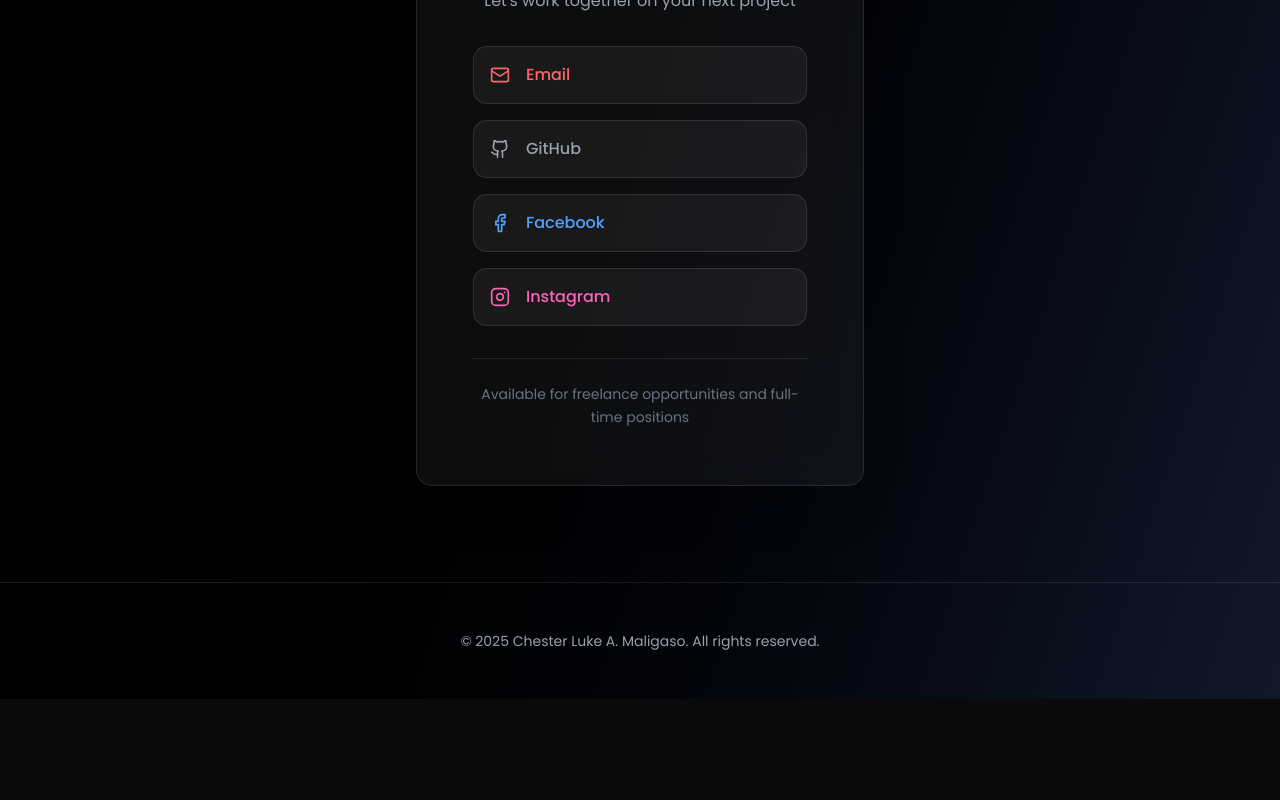
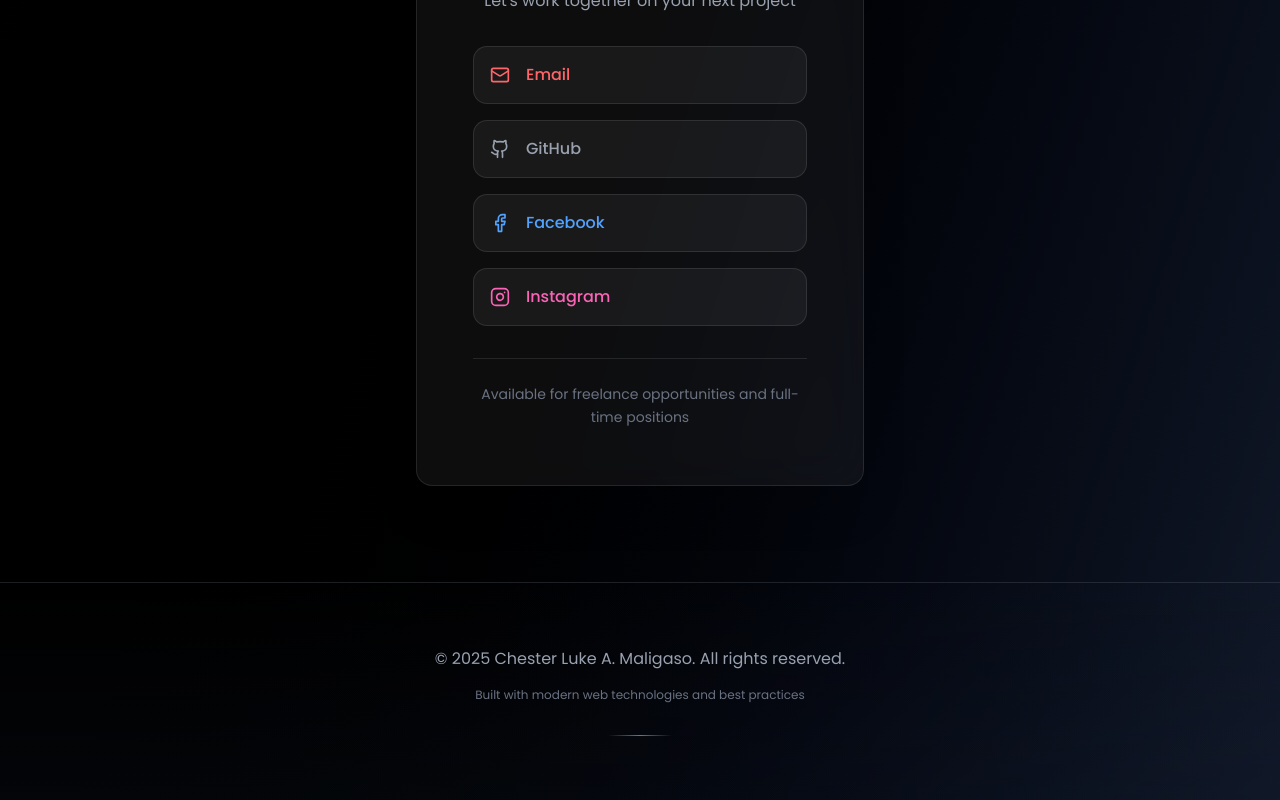
Before and after one commit to Kukaas/Kukaass, a Next.js app: page / in a window 1280 px wide. Shown: the part 3259-4059 px from the top of the page. Before the commit the page ends 3958 px from the top, so only its background shows below. Built offline with nearby package versions, Linux system fonts and the light colour scheme; no server answers; the database is empty.

Commit message:
Enhance Footer and TechStack components for improved responsiveness and user experience. Update Footer with current year and additional content, and implement mobile detection in TechStack to manage animation behavior based on device type.

```diff
--- a/components/Footer.tsx
+++ b/components/Footer.tsx
@@ -3,8 +3,10 @@
 import { motion } from 'framer-motion';
 
 export default function Footer() {
+  const currentYear = new Date().getFullYear();
+
   return (
-    <footer className="py-12 px-4 sm:px-6 lg:px-8 border-t border-white/10">
+    <footer className="py-16 px-4 sm:px-6 lg:px-8 border-t border-white/10 bg-gradient-to-b from-transparent to-gray-900/20">
       <div className="w-[90%] max-w-4xl mx-auto">
         <motion.div
           initial={{ opacity: 0, y: 20 }}
@@ -13,9 +15,19 @@
           viewport={{ once: true }}
           className="text-center"
         >
-          <p className="text-gray-400 text-sm">
-            © {new Date().getFullYear()} Chester Luke A. Maligaso. All rights reserved.
-          </p>
+          {/* Main Footer Content */}
+          <div className="space-y-4">
+            <p className="text-gray-400 text-sm sm:text-base">
+              © {currentYear} Chester Luke A. Maligaso. All rights reserved.
+            </p>
+
+            <p className="text-gray-500 text-xs">
+              Built with modern web technologies and best practices
+            </p>
+          </div>
+
+          {/* Decorative Line */}
+          <div className="w-16 h-px bg-gradient-to-r from-transparent via-blue-500 to-transparent mx-auto mt-8" />
         </motion.div>
       </div>
     </footer>
--- a/components/TechStack.tsx
+++ b/components/TechStack.tsx
@@ -49,6 +49,7 @@
   const controls = useAnimation();
   const containerRef = useRef<HTMLDivElement>(null);
   const positionRef = useRef(0);
+  const [isMobile, setIsMobile] = useState(false);
 
   useEffect(() => {
     // Duplicate the stack multiple times for infinite scroll effect
@@ -56,12 +57,24 @@
     setDuplicatedStack(duplicated);
   }, []);
 
+  // Check if device is mobile
+  useEffect(() => {
+    const checkMobile = () => {
+      setIsMobile(window.innerWidth < 768); // 768px is the sm breakpoint
+    };
+
+    checkMobile();
+    window.addEventListener('resize', checkMobile);
+
+    return () => window.removeEventListener('resize', checkMobile);
+  }, []);
+
   useEffect(() => {
     if (!isPaused) {
       controls.start({
-        x: [0, -50 * duplicatedStack.length],
+        x: [positionRef.current, -50 * duplicatedStack.length],
         transition: {
-          duration: 55,
+          duration: 50,
           repeat: Infinity,
           ease: "linear"
         }
@@ -72,11 +85,17 @@
   }, [controls, duplicatedStack.length, isPaused]);
 
   const handleMouseEnter = () => {
-    setIsPaused(true);
+    // Only pause on desktop (non-mobile)
+    if (!isMobile) {
+      setIsPaused(true);
+    }
   };
 
   const handleMouseLeave = () => {
-    setIsPaused(false);
+    // Only resume on desktop (non-mobile)
+    if (!isMobile) {
+      setIsPaused(false);
+    }
   };
 
   const handleAnimationUpdate = (latest: { x: number }) => {
@@ -112,7 +131,7 @@
           {/* Hybrid scroll container */}
           <div
             ref={containerRef}
-            className="overflow-x-auto scrollbar-hide"
+            className={`overflow-x-auto scrollbar-hide ${isMobile ? 'pointer-events-none' : ''}`}
             onMouseEnter={handleMouseEnter}
             onMouseLeave={handleMouseLeave}
           >
```
